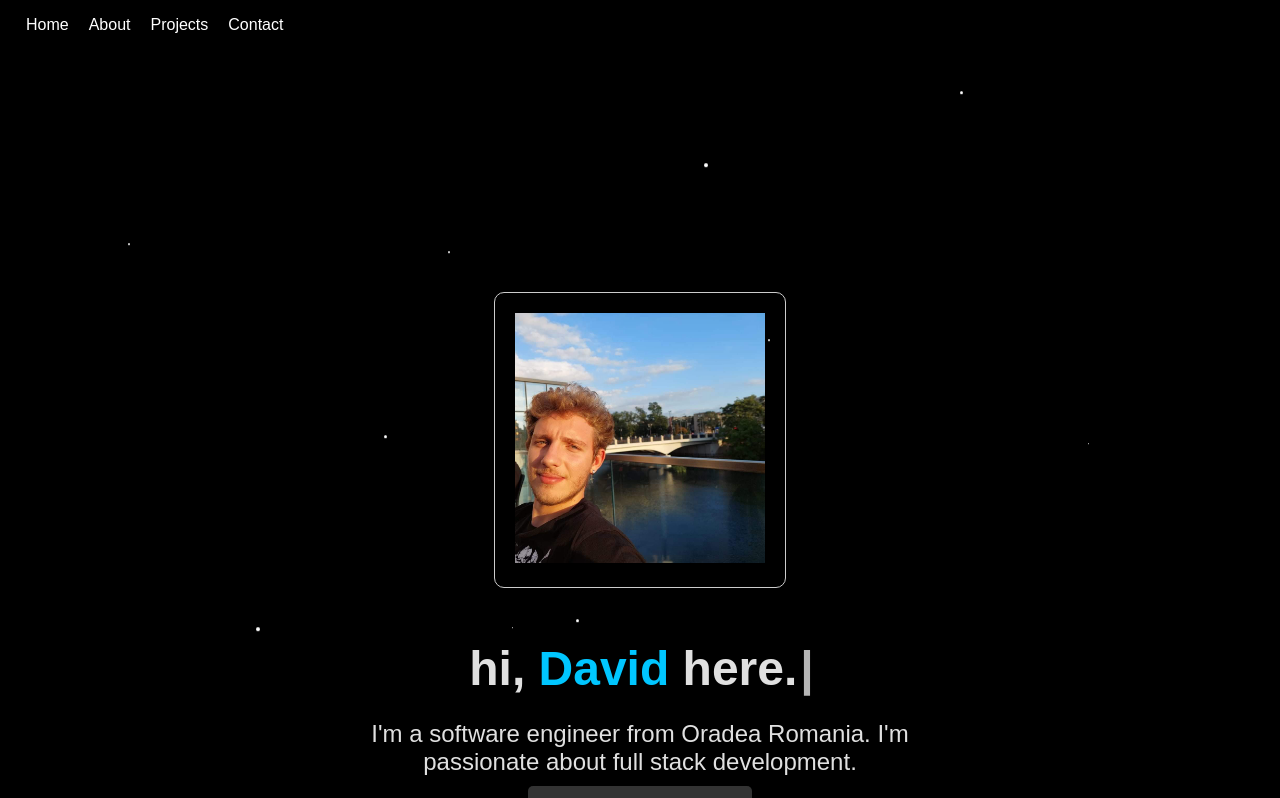
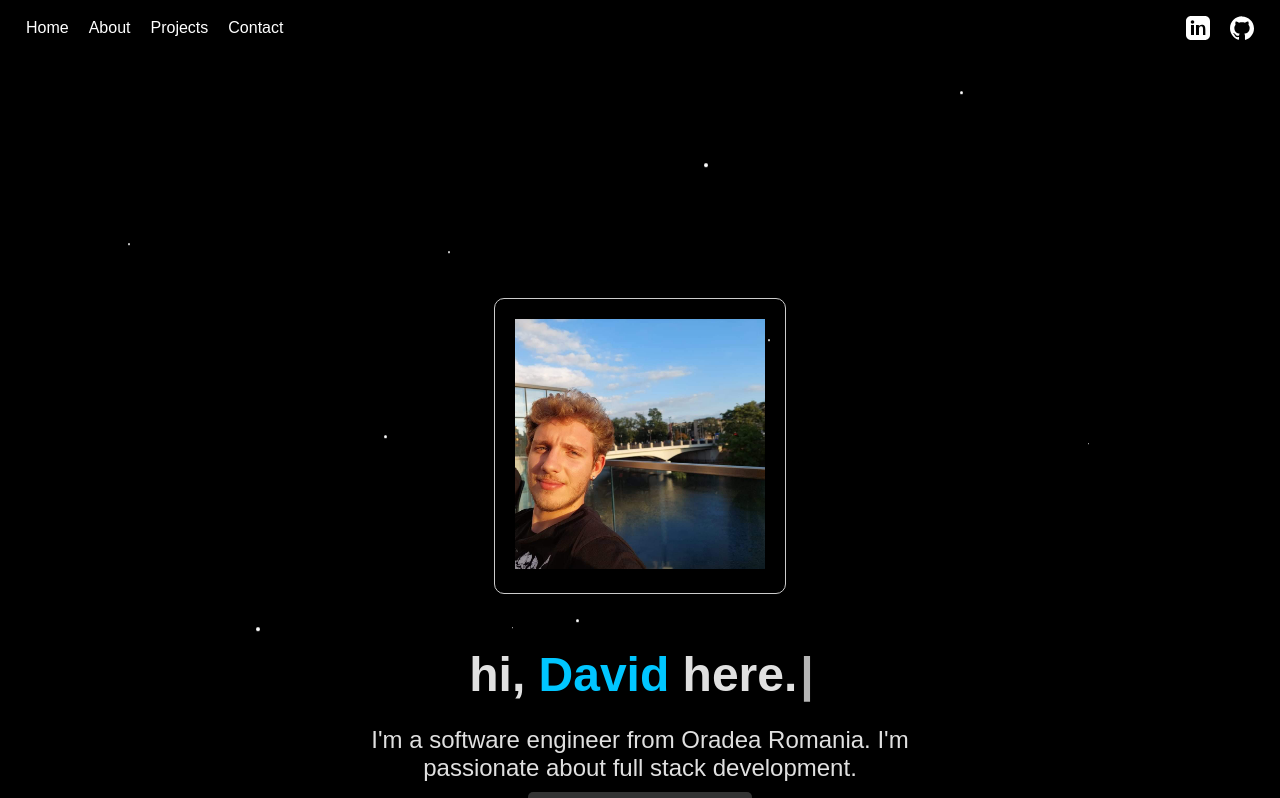
Before and after one commit to davidus98/my-portfolio, a React (Create React App) app: page / in a window 1280 px wide. Shown: the top 798 px of the page. Built offline with nearby package versions, Linux system fonts and the light colour scheme.

Commit message:
feat: add linkedin and github links

```diff
--- a/src/App.css
+++ b/src/App.css
@@ -1,4 +1,3 @@
-/* src/App.css */
 body {
     font-family: Arial, sans-serif;
     margin: 0;
@@ -10,20 +9,22 @@ nav {
     background-color: #000000; /* Keep nav background black for contrast */
     color: white;
     padding: 1rem;
-    text-align: left;
     position: sticky;
     top: 0; /* Sticks to the top */
     z-index: 1000; /* Ensures the navbar is above other content */
+    display: flex; /* Use Flexbox for layout */
+    justify-content: space-between; /* Space between the menu and the social links */
+    align-items: center;
 }
 
 nav ul {
     list-style-type: none;
     padding: 0; /* Remove default padding */
     margin: 0; /* Remove default margin */
+    display: flex; /* Display list items in a row */
 }
 
 nav ul li {
-    display: inline;
     margin: 0 10px;
 }
 
@@ -35,6 +36,26 @@ nav ul li a {
 
 nav ul li a:hover {
     color: #00c6ff; /* Change color on hover for visual feedback */
+}
+
+.linkedin-link {
+    color: white; /* Text color */
+    text-decoration: none; /* Remove underline */
+    display: flex; /* Ensure the SVG icon stays inline */
+    align-items: center;
+    padding: 0; /* Remove padding around the logo */
+    margin-left: auto; /* Push the LinkedIn link to the right */
+}
+
+.linkedin-link svg {
+    fill: white; /* Ensure the logo is white */
+    width: 24px; /* Adjust logo size */
+    height: 24px;
+    transition: fill 0.3s;
+}
+
+.linkedin-link:hover svg {
+    fill: #0077b5; /* Change the logo color on hover to LinkedIn blue */
 }
 
 section {
@@ -53,9 +74,8 @@ section h1 {
 }
 
 section ul li {
-  margin: 0 10px;
-  position: left;
-  text-align: left;
+    margin: 0 10px;
+    text-align: left;
 }
 
 section h1:hover {
@@ -63,6 +83,6 @@ section h1:hover {
 }
 
 .highlight {
-  color: #00c6ff;; /* Change to your desired color */
-  font-weight: bold; /* Optional: makes the text bold */
+    color: #00c6ff; /* Change to your desired color */
+    font-weight: bold; /* Optional: makes the text bold */
 }
--- a/src/components/Navbar.js
+++ b/src/components/Navbar.js
@@ -10,6 +10,16 @@ function Navbar() {
         <li><a href="#projects">Projects</a></li>
         <li><a href="#contact">Contact</a></li>
       </ul>
+      <ul>
+        <li><a href="https://www.linkedin.com/in/david-boros-2a83ba248/" target="_blank" rel="noopener noreferrer" className="linkedin-link">
+        <svg xmlns="http://www.w3.org/2000/svg" width="24" height="24" viewBox="0 0 24 24"><path d="M19 0h-14c-2.762 0-5 2.238-5 5v14c0 2.762 2.238 5 5 5h14c2.762 0 5-2.238 5-5v-14c0-2.762-2.238-5-5-5zm-11 19h-3v-10h3v10zm-1.5-11.268c-.966 0-1.75-.784-1.75-1.75s.784-1.75 1.75-1.75 1.75.784 1.75 1.75-.784 1.75-1.75 1.75zm13.5 11.268h-3v-5.604c0-1.337-.026-3.062-1.866-3.062-1.867 0-2.154 1.459-2.154 2.964v5.702h-3v-10h2.882v1.366h.041c.402-.761 1.382-1.563 2.845-1.563 3.043 0 3.604 2.002 3.604 4.606v5.591z"/></svg>
+      </a></li>
+        <li><a href="https://github.com/davidus98?tab=overview&from=2024-10-01&to=2024-10-06" target="_blank" rel="noopener noreferrer" className="linkedin-link">
+        <svg xmlns="http://www.w3.org/2000/svg" width="24" height="24" viewBox="0 0 24 24">
+          <path d="M12 .296c-6.626 0-12 5.373-12 12 0 5.304 3.438 9.799 8.205 11.387.599.113.82-.261.82-.577 0-.285-.01-1.04-.015-2.04-3.338.724-4.042-1.416-4.042-1.416-.546-1.387-1.333-1.757-1.333-1.757-1.089-.745.083-.73.083-.73 1.205.084 1.839 1.237 1.839 1.237 1.07 1.834 2.809 1.304 3.495.997.108-.776.419-1.304.762-1.604-2.665-.305-5.467-1.332-5.467-5.931 0-1.31.469-2.381 1.236-3.221-.124-.303-.536-1.527.117-3.179 0 0 1.008-.322 3.301 1.23.957-.266 1.983-.399 3.003-.404 1.02.005 2.047.138 3.006.404 2.291-1.553 3.297-1.23 3.297-1.23.654 1.653.242 2.876.119 3.179.77.84 1.235 1.911 1.235 3.221 0 4.61-2.807 5.624-5.479 5.921.43.372.814 1.103.814 2.222 0 1.604-.015 2.896-.015 3.292 0 .319.217.694.825.576 4.765-1.59 8.199-6.084 8.199-11.387 0-6.627-5.373-12-12-12z"/>
+        </svg>
+      </a></li>
+      </ul>
     </nav>
   );
 }
```
